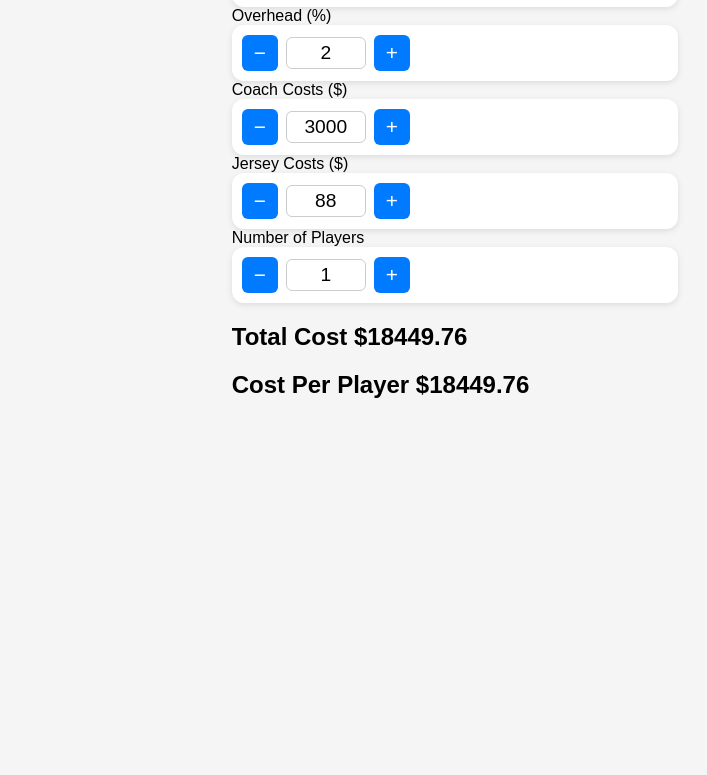
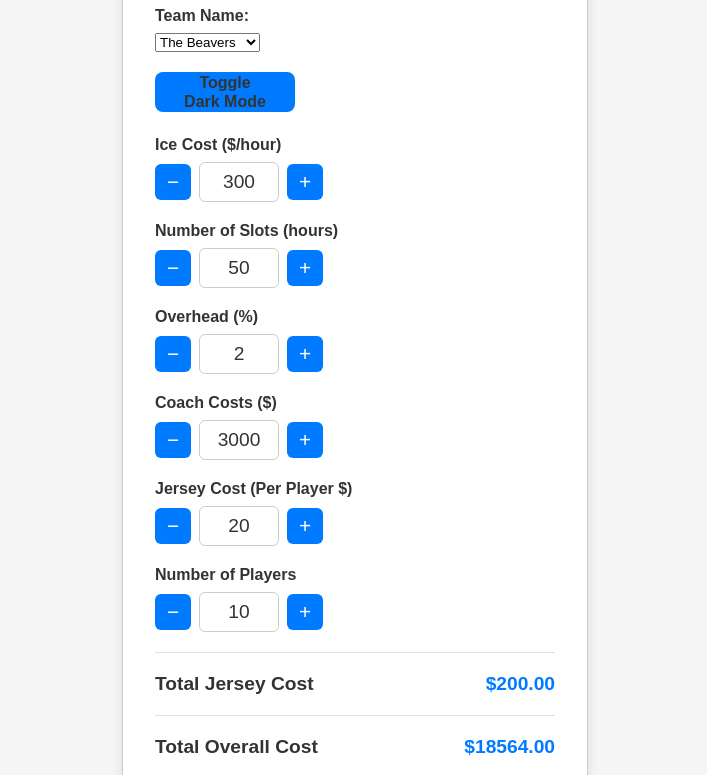
Before and after one commit to elliebluejay/ice-planner, a website: page index.html in a window 1280 px wide. Shown: the part 274-1049 px from the top of the page, without its empty margins (285-992 px from the left). Before the commit the page ends 832 px from the top, so only its background shows below. Drawn offline with Linux system fonts and the light colour scheme.

Commit message:
Updated with dark mode

```diff
--- a/index.html
+++ b/index.html
@@ -2,236 +2,251 @@
 <html lang="en">
 
 <head>
-  <base href="/">
   <meta charset="utf-8">
   <meta name="viewport" content="width=device-width, initial-scale=1.0, viewport-fit=cover" />
-  <meta name="Description" content="Demonstration for ice-planner">
+  <title>Ice Planner</title>
+
+  <style>
+
+    :root {
+     --bg-color: #f5f5f5;
+  --card-bg: #fff;
+  --text-color: #333333;
+  --primary-color: #007bff;
+  --border-color: #ccc;
+  --input-bg: #fff;
+  --input-text: #333;
+  --button-bg: var(--primary-color);
+  --button-hover: #0056b3;
+  --logo-border: var(--primary-color);
+    }
+
+    body {
+      font-family: sans-serif;
+      display: flex;
+      flex-direction: column;
+      align-items: center;
+      background-color: var(--bg-color);
+      color: var(--text-color);
+      margin: 16px;
+    }
+
+    #app {
+      background-color: var(--card-bg);
+      border: 1px solid var(--border-color);
+      padding: 32px;
+      border-radius: 12px;
+      box-shadow: 0 4px 12px rgba(0, 0, 0, 0.1);
+      max-width: 400px;
+      width: 100%;
+    }
+
+    /* Dark Mode Toggle Button (separate from plus/minus) */
+#toggleDarkMode {
+  background-color: var(--button-bg);
+  color: var(--input-text);
+  border: none;
+  border-radius: 8px;
+  padding: 20px 28px;      /* make it taller */
+  width: 140px;            /* adjust width as needed */
+  font-size: 1rem;
+  font-weight: bold;
+  cursor: pointer;
+  margin-bottom: 24px;
+  text-align: center;      /* center text */
+  display: flex;
+  align-items: center;
+  justify-content: center;
+  line-height: 1.2;        /* tighter line spacing if needed */
+  white-space: normal;     /* allow text to wrap if needed */
+  flex-direction: column;  /* text on top, if multi-line */
+}
 
 
-  <style>
-    :root,
-    html,
-    body {
-      margin: var(--ddd-spacing-0);
-      padding: var(--ddd-spacing-0);
+#toggleDarkMode:hover {
+  background-color: var(--button-hover);
+}
+
+    .variable-group {
+      margin-bottom: 20px;
     }
 
-    #demo {
-      margin: var(--ddd-spacing-2);
+    .variable-group label {
+      display: block;
+      font-weight: bold;
+      margin-bottom: 8px;
+      color: var(--text-color);
     }
 
-    ice-planner {
-      margin: var(--ddd-spacing-2);
-      border: var(--ddd-border-md);
-      border-radius: var(--ddd-radius-lg);
+    #teamLogo {
+      margin-bottom: 24px;
+      border-radius: 50%;
+      border: 4px solid #007bff;
+      object-fit: cover;
+      height: 120px;
+      width: 120px;
     }
 
-    ice-planner:hover {
-      box-shadow: var(--ddd-boxShadow-sm);
+    .number-input {
+      display: flex;
+      align-items: center;
+      gap: 8px;
     }
 
-    #example {
-      --ice-planner-font-size: var(--ddd-font-size-l);
-      background-color: var(--ddd-accent-2);
-      color: var(--ddd-primary-17);
+    input[type="text"] {
+      width: 70px;
+      text-align: center;
+      font-size: 1.2rem;
+      border: 1px solid var(--border-color);
+      border-radius: 6px;
+      padding: 8px 4px;
+      background-color: var(--input-bg);
+      color: var(--input-text);
+    }
+
+    button {
+      background-color: var(--button-bg);
+      color: white;
+      border: none;
+      border-radius: 6px;
+      width: 36px;
+      height: 36px;
+      font-size: 1.3rem;
+      cursor: pointer;
+    }
+
+    button:hover {
+      background-color: var(--button-hover);
+    }
+
+    h2 {
+  margin-top: 20px;
+  border-top: 1px solid var(--border-color);
+  padding-top: 20px;
+  font-size: 1.2rem;
+  display: flex;
+  justify-content: space-between;
+}
+
+h2 span {
+  font-weight: bold;
+  color: var(--primary-color);
+}
+
+
+
+
+    body.dark-mode {
+  --bg-color: #1e1e1e;
+  --card-bg: #2c2c2c;
+  --text-color: #eee;
+  --primary-color: #3399ff;
+  --border-color: #555;
+  --input-bg: #333;
+  --input-text: #eee;
+  --button-bg: #3399ff;
+  --button-hover: #777;
+  --logo-border: #3399ff;
+}
+
+
+    h2 {
+      margin-top: 20px;
+      border-top: 1px solid #e0e0e0;
+      padding-top: 20px;
+      font-size: 1.2rem;
+      display: flex;
+      justify-content: space-between;
+    }
+
+    h2 span {
+      font-weight: bold;
+      color: #007bff;
     }
   </style>
-  <title>ice-planner</title>
 </head>
 
-<img id="teamLogo"
-  alt="Team Logo" style="height: 200px; width: 200px" />
+<body>
+  <img id="teamLogo" alt="Team Logo" src="" />
 
-<body>
   <div id="app">
-    <h1>ice-planner</h1>
-    <div class="input-team-name">
+    <h1>Ice Team Planner</h1>
+
+    <div class="variable-group">
       <label for="teamName">Team Name:</label>
       <select id="teamName">
-        <option value="Beavers">The Beavers</option>
-        <option value="Bears">The Bears</option>
-        <option value="Penguins">The Penguins</option>
+        <option value="beavers">The Beavers</option>
+        <option value="bears">The Bears</option>
+        <option value="penguins">The Penguins</option>
       </select>
     </div>
 
-    <!--  description of the application -->
-    <ice-planner>Description: An app to calculate the total costs for the ice team.</ice-planner>
+    <button id="toggleDarkMode">Toggle Dark Mode</button>
 
-     <!-- establishes the following classes, their ids, and implements + and - buttons -->
+
     <div class="variable-group">
       <label>Ice Cost ($/hour)</label>
       <div class="number-input">
-        <button class="minus">−</button>
+        <button class="minus" data-target="iceCost">−</button>
         <input type="text" id="iceCost" value="300">
-        <button class="plus">+</button>
+        <button class="plus" data-target="iceCost">+</button>
       </div>
     </div>
-
 
     <div class="variable-group">
       <label>Number of Slots (hours)</label>
       <div class="number-input">
-        <button class="minus">−</button>
+        <button class="minus" data-target="slots">−</button>
         <input type="text" id="slots" value="50">
-        <button class="plus">+</button>
+        <button class="plus" data-target="slots">+</button>
       </div>
     </div>
 
     <div class="variable-group">
       <label>Overhead (%)</label>
       <div class="number-input">
-        <button class="minus">−</button>
+        <button class="minus" data-target="fee">−</button>
         <input type="text" id="fee" value="2">
-        <button class="plus">+</button>
+        <button class="plus" data-target="fee">+</button>
       </div>
     </div>
-
 
     <div class="variable-group">
       <label>Coach Costs ($)</label>
       <div class="number-input">
-        <button class="minus">−</button>
+        <button class="minus" data-target="coachCost">−</button>
         <input type="text" id="coachCost" value="3000">
-        <button class="plus">+</button>
+        <button class="plus" data-target="coachCost">+</button>
       </div>
     </div>
 
-
     <div class="variable-group">
-      <label>Jersey Costs ($)</label>
+      <label>Jersey Cost (Per Player $)</label>
       <div class="number-input">
-        <button class="minus">−</button>
-        <input type="text" id="jerseyCost" value="88">
-        <button class="plus">+</button>
+        <button class="minus" data-target="jerseyCost">−</button>
+        <input type="text" id="jerseyCost" value="20">
+        <button class="plus" data-target="jerseyCost">+</button>
       </div>
     </div>
-
-
 
     <div class="variable-group">
       <label>Number of Players</label>
       <div class="number-input">
-      <button class="minus">−</button>
-      <input type="text" id="numplayers" value="1">
-      <button class="plus">+</button>
+        <button class="minus" data-target="numplayers">−</button>
+        <input type="text" id="numplayers" value="10">
+        <button class="plus" data-target="numplayers">+</button>
+      </div>
     </div>
-  </div>
 
-  <!-- Final calculations - Total Cost and Cost Per Player -->
-  <h2>Total Cost <span id="totalCost">$0</span></h2>
-  <h2>Cost Per Player <span id="costPerPlayer">$0</span></h2>
+    <!-- Total Jersey Cost -->
+    <h2>Total Jersey Cost <span id="jerseytotal">$200</span></h2>
 
+    <!-- Final calculations -->
+    <h2>Total Overall Cost <span id="totalCost">$0</span></h2>
+    <h2>Cost Per Player <span id="costPerPlayer">$0</span></h2>
   </div>
 
   <script src="script.js"></script>
 </body>
 
 </html>
-
-
-<meta charset="UTF-8">
-
-<!-- CSS Styling -->
-
- <style>
-  body {
-    font-family: sans-serif;
-    display: flex;
-    justify-content: center;
-    align-items: flex-start;
-    height: 100vh;
-    margin: 16px;
-    background: #f5f5f5;
-  }
-
-  .number-input {
-    display: flex;
-    align-items: center;
-    gap: 8px;
-    background: white;
-    padding: 10px;
-    border-radius: 12px;
-    box-shadow: 0 2px 6px rgba(0, 0, 0, 0.1);
-  }
-
-  input {
-    width: 70px;
-    text-align: center;
-    font-size: 1.2rem;
-    border: 1px solid #ccc;
-    border-radius: 6px;
-    padding: 4px;
-    outline: none;
-  }
-
-  button {
-    background-color: #007bff;
-    color: white;
-    border: none;
-    border-radius: 6px;
-    width: 36px;
-    height: 36px;
-    font-size: 1.3rem;
-    cursor: pointer;
-    transition: 0.2s;
-  }
-
-  button:hover {
-    background-color: #0056b3;
-  }
-
-
-</style>
-
-</body>
-
-</html>
-
-<!-- Commented out variables -->
-
-<!-- <ice-planner data-accent="2" data-primary="17"><div>Sample slot content</div></ice-planner>
-    <h2>Property usage</h2>
-    <ice-planner id="example" title="Sample property title"></ice-planner> -->
-
-
-<!-- Take HAX, the Web and you further down the rabbit hole -->
-<!-- <style>
-  #follow-the-white-rabbit {
-    margin: var(--ddd-spacing-4) auto var(--ddd-spacing-16) var(--ddd-spacing-4);
-    background-color: var(--ddd-accent-4);
-    color: var(--ddd-theme-default-coalyGray);
-  }
-
-  #follow-the-white-rabbit[open] summary {
-    background-color: var(--ddd-accent-4) !important;
-    color: var(--ddd-theme-default-coalyGray);
-  }
-
-  #follow-the-white-rabbit[open] .content {
-    padding: var(--ddd-spacing-0) var(--ddd-spacing-4);
-  }
-
-  #follow-the-white-rabbit ul,
-  #follow-the-white-rabbit li {
-    padding: var(--ddd-spacing-0);
-    margin: var(--ddd-spacing-0);
-  }
-
-  #follow-the-white-rabbit li {
-    font-size: var(--ddd-font-size-xs);
-    list-style: none;
-  }
-
-  #follow-the-white-rabbit li strong,
-  #follow-the-white-rabbit li a {
-    padding: var(--ddd-spacing-2) var(--ddd-spacing-4);
-    color: var(--ddd-theme-default-coalyGray);
-    display: block;
-    font-weight: var(--ddd-font-weight-bold);
-  }
-
-  #follow-the-white-rabbit li:focus-within a,
-  #follow-the-white-rabbit li:hover a {
-    background-color: var(--ddd-theme-default-coalyGray);
-    color: var(--ddd-theme-default-globalNeon);
-  } -->
--- a/script.js
+++ b/script.js
@@ -1,5 +1,3 @@
-
-// script.js — attach handlers for the demo page (non-module)
 document.addEventListener('DOMContentLoaded', function () {
     var el = {
         iceCost: document.querySelector('#iceCost'),
@@ -8,6 +6,7 @@ document.addEventListener('DOMContentLoaded', function () {
         coach: document.querySelector('#coachCost'),
         jersey: document.querySelector('#jerseyCost'),
         players: document.querySelector('#numplayers'),
+        jerseyTotal: document.querySelector('#jerseytotal'),
         total: document.querySelector('#totalCost'),
         perPlayer: document.querySelector('#costPerPlayer'),
         team: document.querySelector('#teamName'),
@@ -15,18 +14,39 @@ document.addEventListener('DOMContentLoaded', function () {
     };
 
     const teamLogos = {
-		beavers: 'https://www.shutterstock.com/image-vector/badger-logo-on-isolated-background-600w-2466779549.jpg',
+        beavers: 'https://thumbs.dreamstime.com/b/beaver-icon-simple-style-white-background-79538857.jpg?w=768',
         bears: 'https://t4.ftcdn.net/jpg/05/12/00/91/360_F_512009117_3LDLJIpHLKQyo05cHo9SkibkLxBZ080K.jpg',
-		penguins: 'https://media.istockphoto.com/id/931877984/vector/penguin-icon.jpg?s=612x612&w=0&k=20&c=n50abm_m8cViki2PFE7aEAh_jtRjT5O_Vg_dUkorH9Y=',
+        penguins: 'https://media.istockphoto.com/id/926934398/vector/penguin-icon.jpg?s=612x612&w=0&k=20&c=BrMOW72lM3Iuze0oD6dSobceTmCA5IX9NQCalyylL5E='
     };
+
+
+    const toggleButton = document.getElementById('toggleDarkMode');
+
+    function applyDarkMode(isDark) {
+        document.body.classList.toggle('dark-mode', isDark);
+        localStorage.setItem('darkMode', isDark);
+    }
+
+    if (localStorage.getItem('darkMode') === 'true') {
+        applyDarkMode(true);
+    }
+
+    if (toggleButton) {
+        toggleButton.addEventListener('click', () => {
+            const isDark = !document.body.classList.contains('dark-mode');
+            applyDarkMode(isDark);
+        });
+    }
 
     function calculate() {
         var iceTotal = Number(el.iceCost.value) * Number(el.slots.value);
-		var subtotal = iceTotal + Number(el.coach.value) + Number(el.jersey.value);
+        var jerseyTotal = Number(el.jersey.value) * Number(el.players.value);
+        var subtotal = iceTotal + Number(el.coach.value) + jerseyTotal;
         var total = subtotal * (1 + Number(el.fee.value) / 100);
         var players = Math.max(1, Number(el.players.value));
         var perPlayer = total / players;
 
+        if (el.jerseyTotal) el.jerseyTotal.textContent = '$' + jerseyTotal.toFixed(2);
         if (el.total) el.total.textContent = '$' + total.toFixed(2);
         if (el.perPlayer) el.perPlayer.textContent = '$' + perPlayer.toFixed(2);
     }
@@ -37,39 +57,41 @@ document.addEventListener('DOMContentLoaded', function () {
         el.logo.alt = selected + ' logo';
     }
 
-	// Setup + / − buttons
+    // Inputs that affect total
+    if (el.jersey) el.jersey.addEventListener('input', calculate);
+    if (el.players) el.players.addEventListener('input', calculate);
+    if (el.iceCost) el.iceCost.addEventListener('input', calculate);
+    if (el.slots) el.slots.addEventListener('input', calculate);
+    if (el.coach) el.coach.addEventListener('input', calculate);
+    if (el.fee) el.fee.addEventListener('input', calculate);
+
+    // + / − buttons
     var groups = document.querySelectorAll('.number-input');
-	for (var i = 0; i < groups.length; i++) {
-		(function (group) {
+    groups.forEach(group => {
         var input = group.querySelector('input');
         var plus = group.querySelector('.plus');
         var minus = group.querySelector('.minus');
 
-			if (plus) {
-				plus.addEventListener('click', function () {
+        if (plus) plus.addEventListener('click', () => {
             input.value = Number(input.value) + 1;
             calculate();
         });
-			}
 
-			if (minus) {
-				minus.addEventListener('click', function () {
+        if (minus) minus.addEventListener('click', () => {
             if (input.id === 'numplayers' && Number(input.value) <= 1) return;
             input.value = Math.max(0, Number(input.value) - 1);
             calculate();
         });
-			}
 
         if (input) input.addEventListener('input', calculate);
-		})(groups[i]);
-	}
+    });
 
     if (el.team) el.team.addEventListener('change', function () {
         updateLogo();
         calculate();
     });
 
-	// Initialize
+    // Initial calculation
     updateLogo();
     calculate();
 });
```
Also changed, not shown: ice-planner.js (+103 -106 lines). Lines whose indentation alone changed are shown as unchanged.
